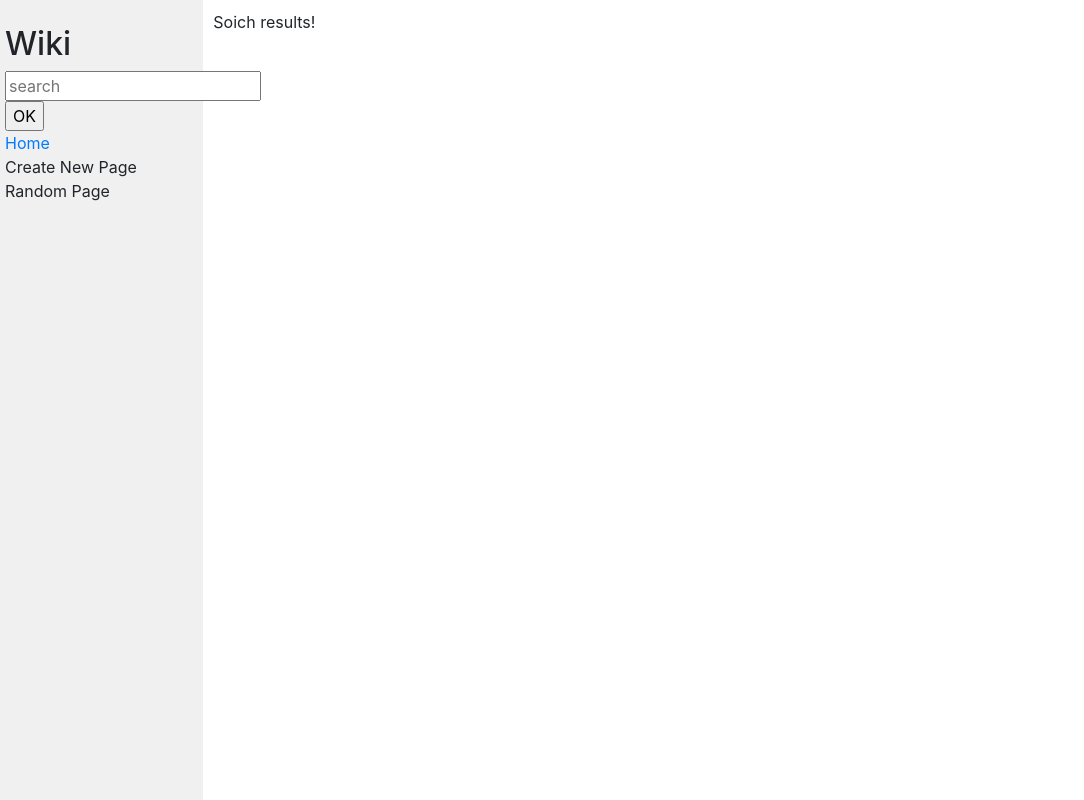
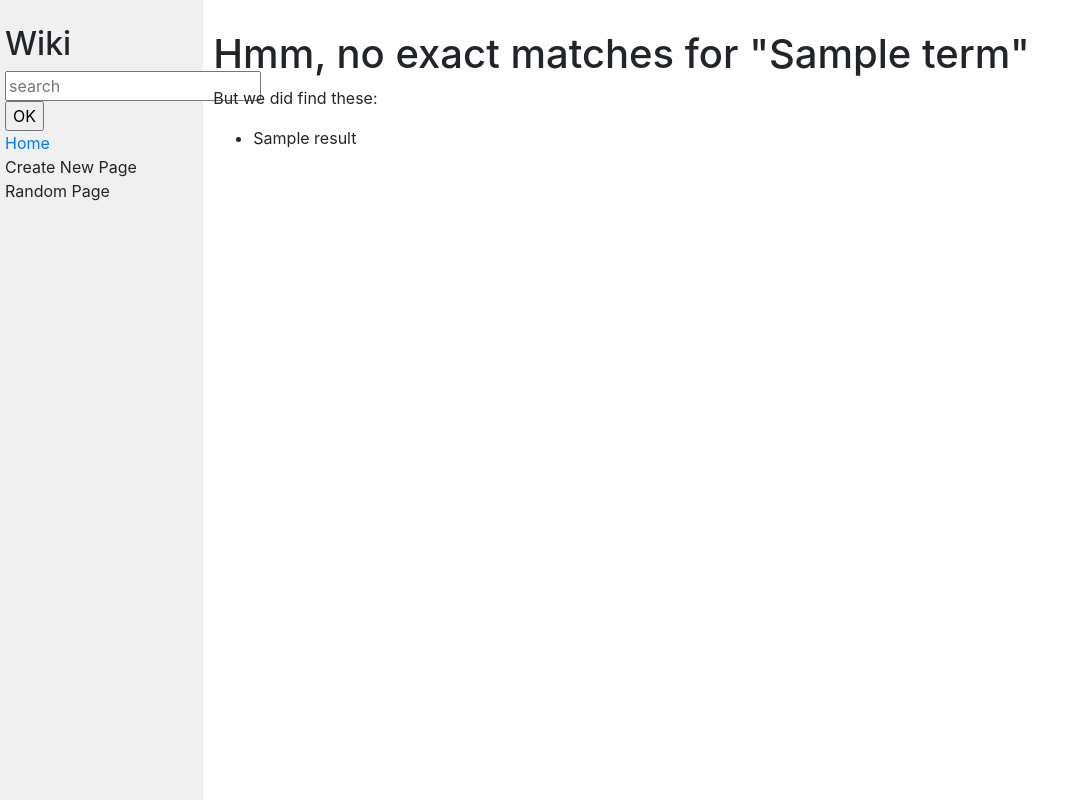
Before and after one commit to Elijer/programmingwiki, a Django app: template encyclopedia/templates/encyclopedia/search.html in a window 1280 px wide. Shown: the whole page, without its empty margins (0-1084 px from the left). Run offline with Django 3.2, Linux system fonts and the light colour scheme; tables that the repository leaves empty hold one stand-in row (values such as "Sample post"); the template is opened without the code that fills it: values that come from a table or form of the project are taken from there, most other values are stand-ins (such as "Sample title", 1, 10 or a date in 2020); some libraries are stand-ins or nearby versions.

Commit message:
substring search works now

```diff
--- a/encyclopedia/templates/encyclopedia/search.html
+++ b/encyclopedia/templates/encyclopedia/search.html
@@ -6,6 +6,15 @@
 
 {% block body %}
 
-    <p> Soich results!</p>
+    <h1> Hmm, no exact matches for "{{term}}" </h1>
+    <p> But we did find these: </p>
+    <ul>
+        {% for result in results %}
+            <li>
+                <p> {{ result }} </p>
+            </li>
+
+        {% endfor %}
+    </ul>
 
 {% endblock %}
--- a/encyclopedia/views.py
+++ b/encyclopedia/views.py
@@ -35,10 +35,31 @@ def search(request):
         if content != None:
             return redirect(reverse("wiki:entry", args = [entry]))
         elif entry:
-            return render(request, "encyclopedia/search.html", {
-                "term": entry,
-                "form": NewSearchForm()
-            })
+            bigList = util.list_entries()
+            results = util.search_entries(bigList, entry)
+            # return HttpResponse(results)
+            if results:
+                return render(request, "encyclopedia/search.html", {
+                    "results": results,
+                    "term": entry,
+                    "form": NewSearchForm()
+                })
+            else:
+                return HttpResponse("We got no leads on that search, sorry.")
+
+            # return HttpResponse(bigList)
+            #CSSDjangoGitHTMLHTTPPythonTerminal
+
+"""             if results:
+                #return HttpResponse(results)
+                print(results)
+                return render(request, "encyclopedia/search.html", {
+                    "results": results,
+                    "term": entry,
+                    "form": NewSearchForm()
+                }) """
+            # else:
+                # return HttpResponse("no good results for your search")
             #return HttpResponse("Hey dave!")
     # return HttpResponse("Hey dave!")
 
```
Also changed, not shown: encyclopedia/util.py (+9 -0 lines).
